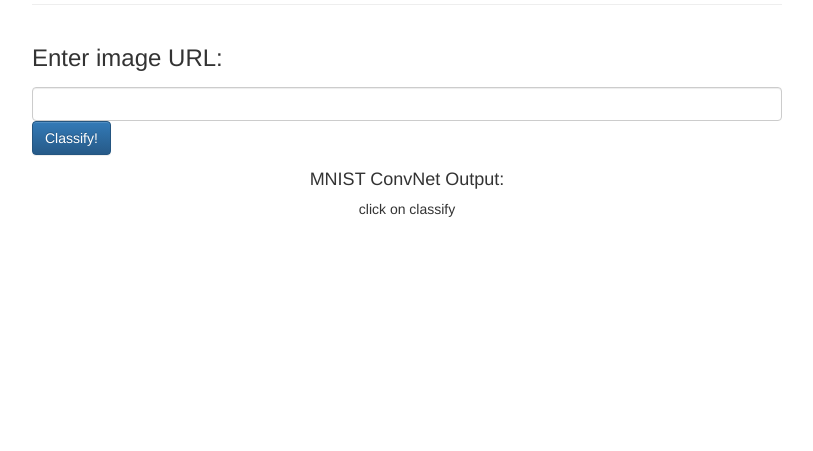
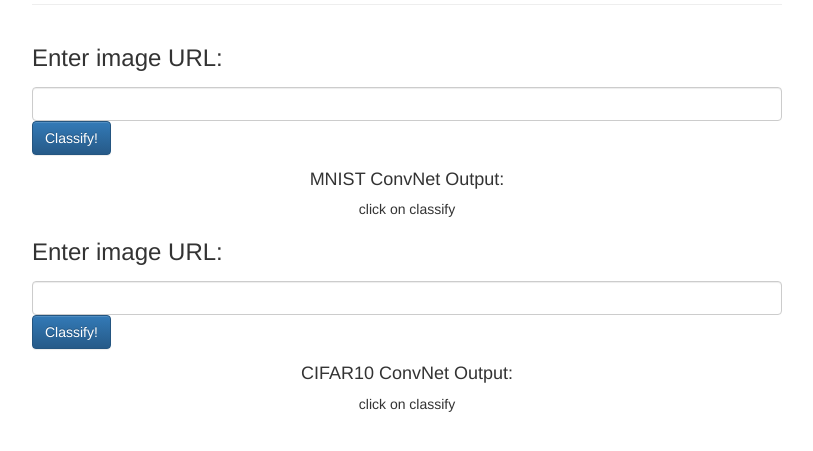
Before and after one commit to benji-b-rmz/FlaskKeras, a Flask app: page / in a window 1280 px wide. Shown: the part 306-757 px from the top of the page, without its empty margins (233-1046 px from the left). Run offline with Flask 2, Linux system fonts and the light colour scheme; parts of the project's set-up code (start-up, migrations or seed data) failed here and were passed over; some libraries are stand-ins or nearby versions.

Commit message:
added cifar10 input/output section on index html/js

```diff
--- a/static/index.js
+++ b/static/index.js
@@ -2,10 +2,10 @@
  * Created by benji on 6/8/17.
  */
 
-$(document).on('click','#submit',function () {
+$(document).on('click','#mnist-submit',function () {
 
     console.log("clicked on submit!");
-    var url = $('#input-url').val();
+    var url = $('#mnist-input-url').val();
     console.log(url);
     //set output to processing gif while we wait for ajax response
     var gif =  "<div class='text-center'> Processing...<br/><img class='text-center' src='http://24.media.tumblr.com/4c5070a4f871a1d2b1e24b70e8acc496/tumblr_mqd5ibdXgi1sc6f01o1_500.gif'/> </div>";
@@ -20,3 +20,22 @@ $(document).on('click','#submit',function () {
         },
     });
 });
+
+$(document).on('click','#cifar10-submit',function () {
+
+    console.log("clicked on submit!");
+    var url = $('#cifar10-input-url').val();
+    console.log(url);
+    //set output to processing gif while we wait for ajax response
+    var gif =  "<div class='text-center'> Processing...<br/><img class='text-center' src='http://24.media.tumblr.com/4c5070a4f871a1d2b1e24b70e8acc496/tumblr_mqd5ibdXgi1sc6f01o1_500.gif'/> </div>";
+    $("#cifar10-output").html(gif);
+    $.ajax({
+        url:'/api/cifar10',
+        method: 'POST',
+        contentType: 'text/plain',
+        data: url,
+        success: function(result){
+            $("#cifar10-output").html(result);
+        },
+    });
+});
--- a/templates/index.html
+++ b/templates/index.html
@@ -43,14 +43,29 @@
 
 
             <!-- Input/Output Section -->
+
+            <!-- MNIST section -->
             <div class="form-group">
                 <label for="input-text"><h3>Enter image URL:</h3></label>
-                <input type="text" class="form-control" rows="4" id="input-url"></input>
-                <button id="submit" class="btn btn-primary">Classify!</button>
+                <input type="text" class="form-control" rows="4" id="mnist-input-url"></input>
+                <button id="mnist-submit" class="btn btn-primary">Classify!</button>
             </div>
             <div class="text-center">
                 <h4>MNIST ConvNet Output:</h4>
                 <div id="mnist-output">
+                    click on classify
+                </div>
+            </div>
+
+            <!-- CIFAR10 Section -->
+            <div class="form-group">
+                <label for="input-text"><h3>Enter image URL:</h3></label>
+                <input type="text" class="form-control" rows="4" id="cifar10-input-url"></input>
+                <button id="cifar10-submit" class="btn btn-primary">Classify!</button>
+            </div>
+            <div class="text-center">
+                <h4>CIFAR10 ConvNet Output:</h4>
+                <div id="cifar10-output">
                     click on classify
                 </div>
             </div>
```
